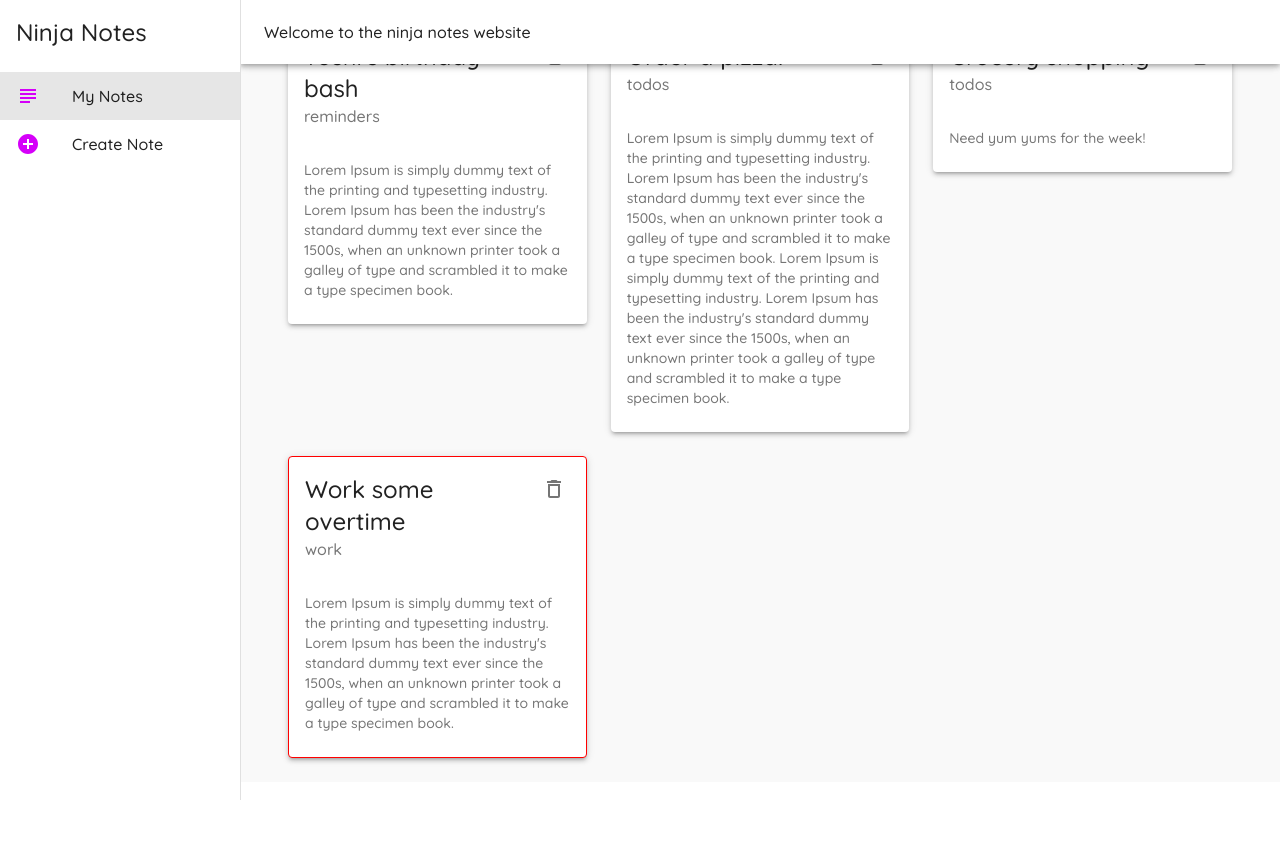
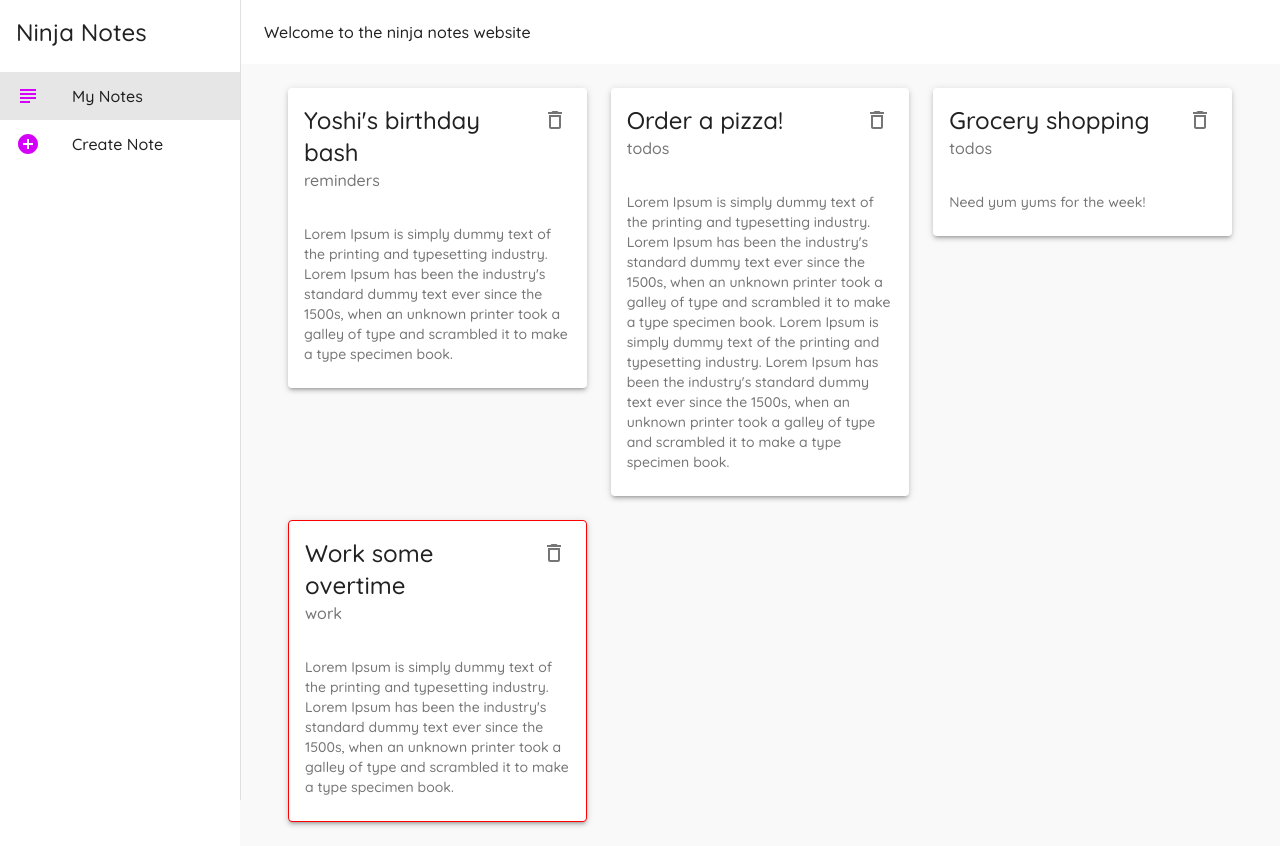
Before and after one commit to djwilkins/material-ui-tutorial, a React (Create React App) app: page / in a window 1280 px wide. Before the commit the page ends 800 px from the top, so only its background shows below. Built offline with nearby package versions, Linux system fonts and the light colour scheme; data requests are answered from the project's data file.

Commit message:
App Bar - Fix Styling (2)
See README.md update and Layout.js diff.

```diff
--- a/src/components/Layout.js
+++ b/src/components/Layout.js
@@ -39,7 +39,8 @@ const useStyles = makeStyles((theme) => {
         appbar: {
             background: '#ffffff',
             width: `calc(100% - ${drawerWidth}px)` // subtracting the drawerWidth const value (applied in the drawer class above) from 100% of the pages width to get our appbar's width
-        }
+        },
+        toolbar: theme.mixins.toolbar // This will grab the toolbar component's styling, including the toolbar's height (we apply this to an empty div above the 'children'/notes below as an offset to get them down beneath the toolbar)
       }
 });
 
@@ -66,6 +67,7 @@ export default function Layout({ children }) {
             {/* app bar */}
             <AppBar
               className={classes.appbar}
+              elevation={0}
             >
                 <Toolbar>
                     <Typography>
@@ -103,6 +105,7 @@ export default function Layout({ children }) {
             </Drawer>
 
             <div className={classes.page}>
+                <div className={classes.toolbar}></div>
                 {children}
             </div>
         </div>
```
Also changed, not shown: 1 other file (tests, documents, lock files or other folders).
